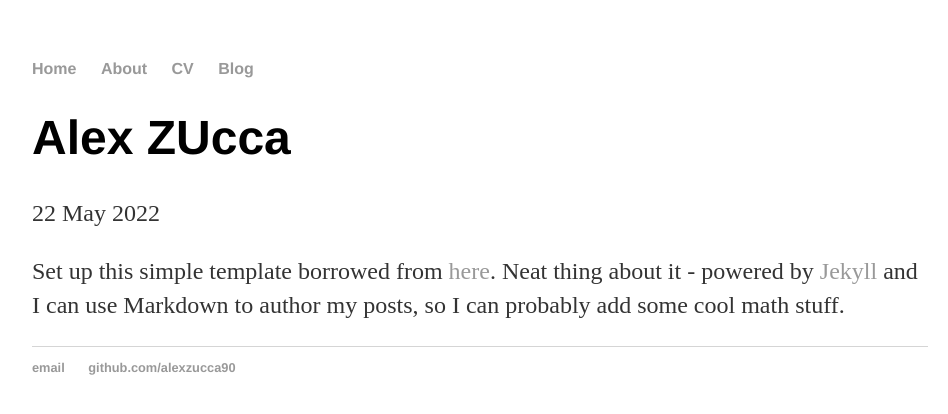
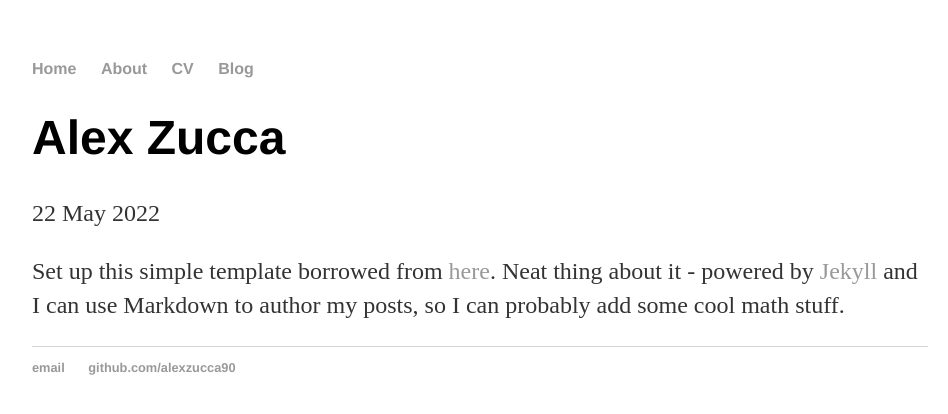
Before and after one commit to alexzucca90/alexzucca90.github.io, a Jekyll site: the page built from _posts/2022-05-22-site-launched.md, in a window 1280 px wide. Shown: the top 414 px of the page, without its empty margins (160-1108 px from the left). Built offline with Jekyll 4.4.1, drawn with Linux system fonts in a browser that asks for light colours.

```diff
--- a/_posts/2022-05-22-site-launched.md
+++ b/_posts/2022-05-22-site-launched.md
@@ -1,6 +1,6 @@
 ---
 layout: post
-title: "Alex ZUcca"
+title: "Alex Zucca"
 date: 2022-05-22
 ---
 
```
